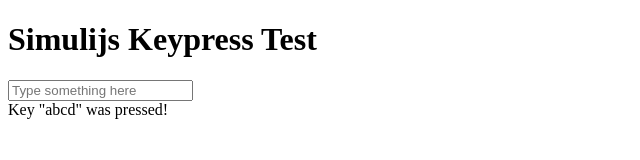
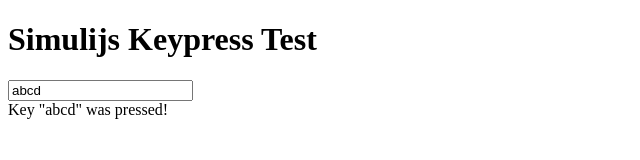
Before and after one commit to HrithikMani/mie-simulijs, a website: page test-simulijs/keypress-test.html in a window 1280 px wide. Shown: the full height of the page, 0-640 px from the left. Drawn offline with Linux system fonts and the light colour scheme.

```diff
--- a/index.js
+++ b/index.js
@@ -1,4 +1,4 @@
-window.simulijs = (function() {
+(function(global) {
   function simulateClick(element) {
     const event = new MouseEvent('click', {
       bubbles: true,
@@ -9,12 +9,24 @@
   }
 
   function simulateKeyPress(element, key) {
-    const event = new KeyboardEvent('keydown', {
+    const keydownEvent = new KeyboardEvent('keydown', {
+      key: key,
       bubbles: true,
       cancelable: true,
-      key: key
+      view: window
     });
-    element.dispatchEvent(event);
+    element.dispatchEvent(keydownEvent);
+
+    // Simulate input event to actually input the character
+    const inputEvent = new Event('input', {
+      bubbles: true,
+      cancelable: true,
+      view: window
+    });
+
+    // Append the key to the input element's value
+    element.value += key;
+    element.dispatchEvent(inputEvent);
   }
 
   function simulateMouseEnter(element) {
@@ -26,9 +38,10 @@
     element.dispatchEvent(event);
   }
 
-  return {
+  // Expose the functions to the global object
+  global.simulijs = {
     simulateClick,
     simulateKeyPress,
     simulateMouseEnter
   };
-})();
+})(window);
--- a/test-simulijs/test.js
+++ b/test-simulijs/test.js
@@ -32,7 +32,7 @@
     const inputValue = await page.$eval('#testInput', el => el.value);
     console.log('Keypress Result:', keypressResult);
     console.log('Input Value:', inputValue);
-    console.log('Keypress event test completed:', keypressResult === 'Key "a" was pressed!' && inputValue === 'a');
+    console.log('Keypress event test completed:', keypressResult === 'Key "abcd" was pressed!' && inputValue === 'abcd');
   };
 
   // Function to test mouse enter event
```
Also changed, not shown: test-simulijs/mouseenter-test.html (+1 -1 lines).
